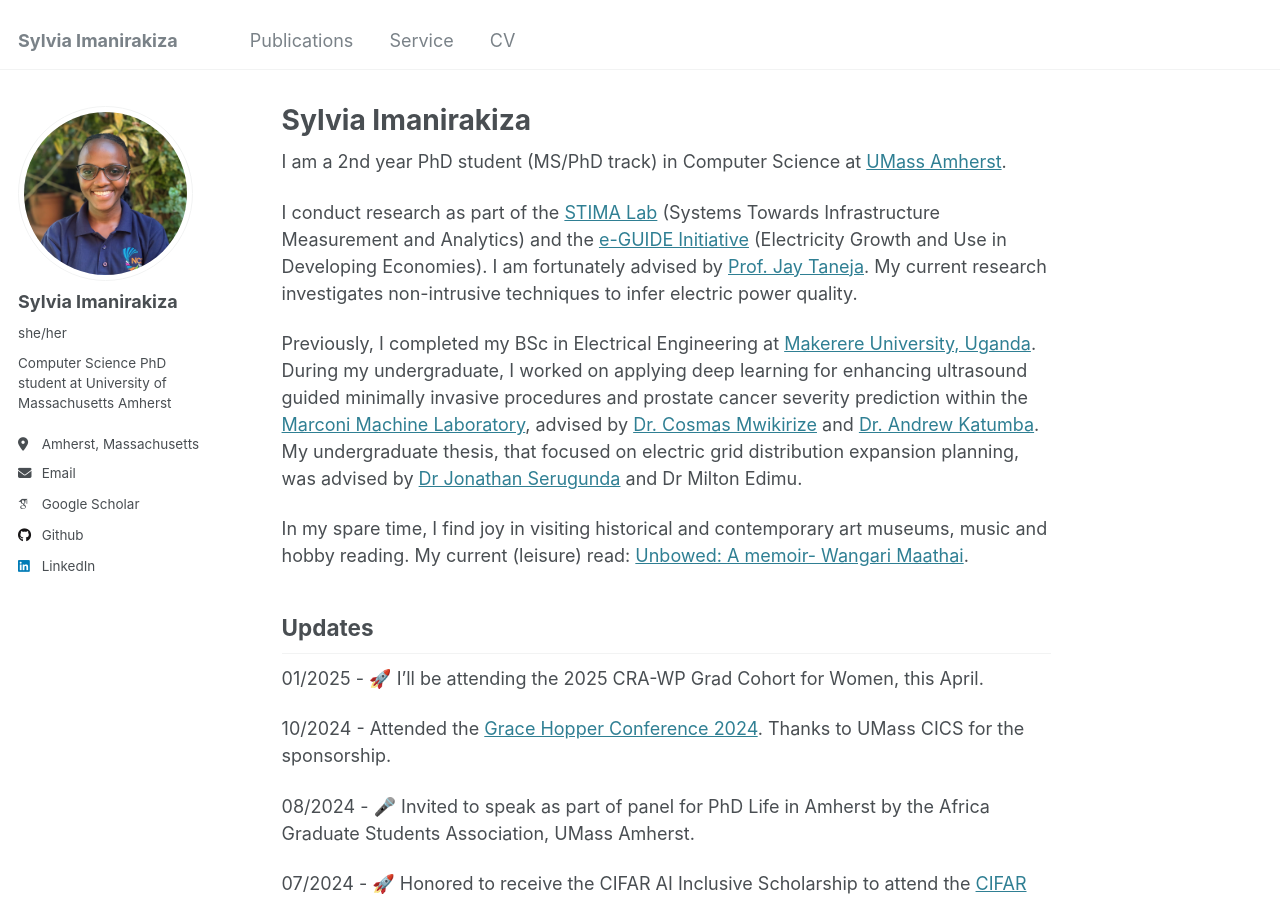
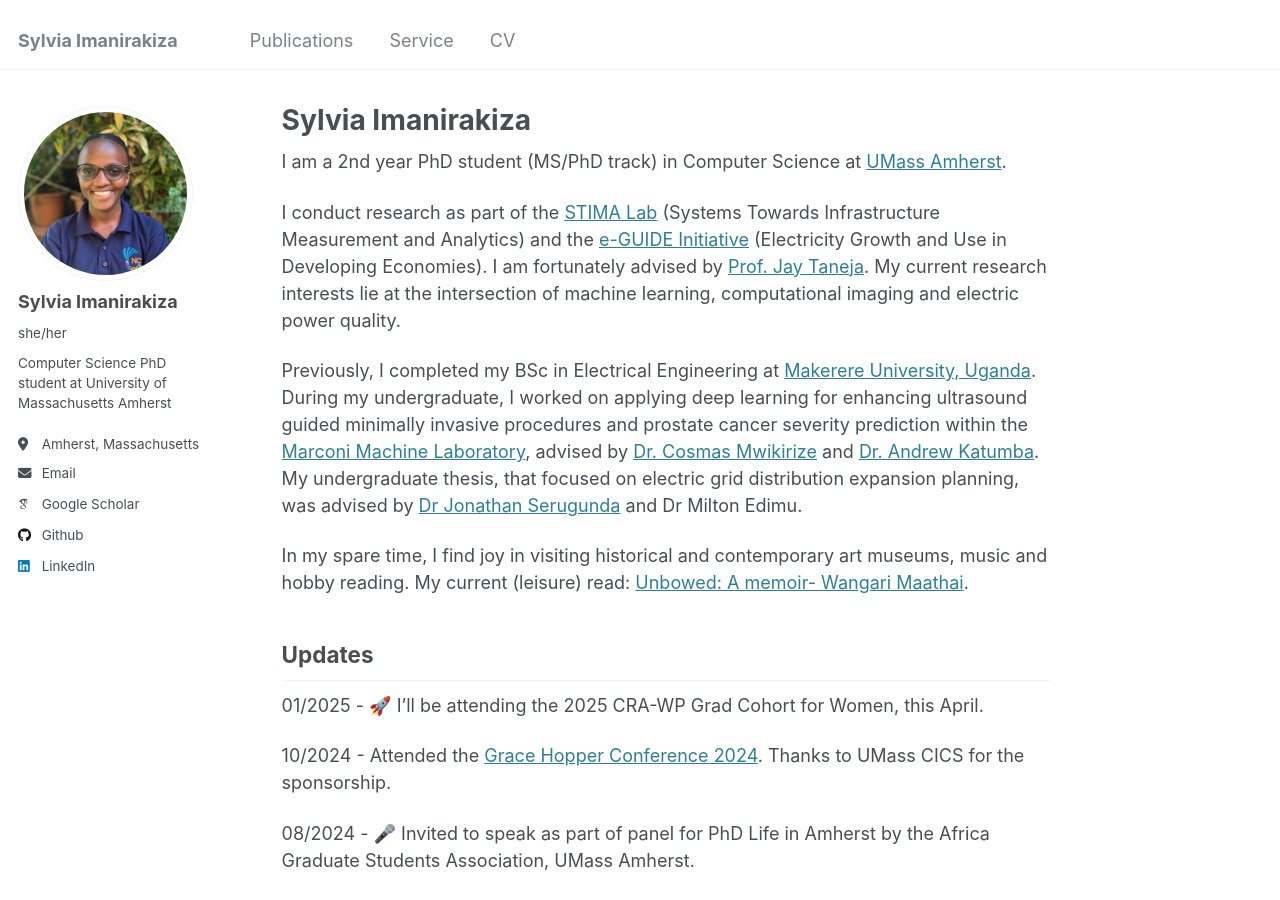
Before and after one commit to simanirakiza/simanirakiza.github.io, a Jekyll site: the page built from _pages/about.md, in a window 1280 px wide and 900 px high. Built offline with Jekyll 4.4.1, drawn with Linux system fonts in a browser that asks for light colours; some web fonts are replaced.

Commit message:
Update about.md

```diff
--- a/_pages/about.md
+++ b/_pages/about.md
@@ -9,7 +9,7 @@ redirect_from:
 
 I am a 2nd year PhD student (MS/PhD track) in Computer Science  at [UMass Amherst](https://www.cics.umass.edu/).
 
-I conduct research as part of the [STIMA Lab](https://websites.umass.edu/jtaneja/) (Systems Towards Infrastructure Measurement and Analytics) and the [e-GUIDE Initiative](https://eguide.io/) (Electricity Growth and Use in Developing Economies). I am fortunately advised by [Prof. Jay Taneja](https://websites.umass.edu/jtaneja/). My current research investigates non-intrusive techniques to infer electric power quality.
+I conduct research as part of the [STIMA Lab](https://websites.umass.edu/jtaneja/) (Systems Towards Infrastructure Measurement and Analytics) and the [e-GUIDE Initiative](https://eguide.io/) (Electricity Growth and Use in Developing Economies). I am fortunately advised by [Prof. Jay Taneja](https://websites.umass.edu/jtaneja/). My current research interests lie at the intersection of machine learning, computational imaging and electric power quality.
 
 Previously, I completed my BSc in Electrical Engineering at [Makerere University, Uganda](https://mak.ac.ug/). During my undergraduate, I worked on applying deep learning for enhancing ultrasound guided minimally invasive procedures and prostate cancer severity prediction within the [Marconi Machine Laboratory](https://marconilab.org/), advised by [Dr. Cosmas Mwikirize](https://scholar.google.com/citations?user=9rlsHzoAAAAJ&hl=en) and [Dr. Andrew Katumba](https://scholar.google.be/citations?user=APqcOhAAAAAJ&hl=en). My undergraduate thesis, that focused on electric grid distribution expansion planning, was advised by [Dr Jonathan Serugunda](https://scholar.google.com/citations?user=oeuuubUAAAAJ&hl=en) and Dr Milton Edimu.
 
```
